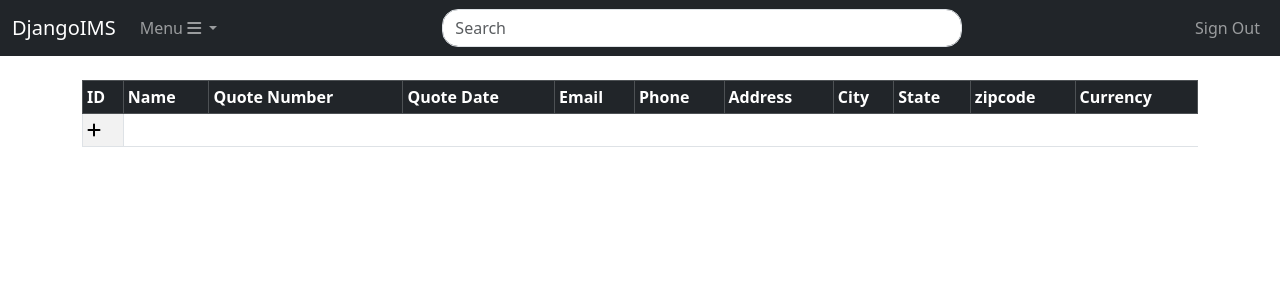
After one commit to DolaZaeem/Django-CRM, a Django app: page /Incomplete in a window 1280 px wide. The commit adds this page. Shown: the top 300 px of the page. Run offline with Django 5.2, Linux system fonts and the light colour scheme; a user stored in the database is signed in; tables that the repository leaves empty hold one stand-in row (values such as "Sample post"); lists and menus that the app fills with data are empty.

Commit message:
Incomplete quote section created

```diff
--- /dev/null
+++ b/dcrm/website/templates/Incomplete.html
@@ -0,0 +1,53 @@
+{% extends 'base.html' %}
+
+{% block content %}
+<head>
+    <link rel="stylesheet" href="https://cdnjs.cloudflare.com/ajax/libs/font-awesome/6.5.1/css/all.min.css">
+  </head>
+
+  <div>
+      <div>
+          <table class="table table-striped table-hover table-bordered table-sm">
+              <thead class="table-dark">
+                  <tr>
+                      <th scope="col">ID</th>
+                      <th scope="col">Name</th>
+                      <th scope="col">Quote Number</th>
+                      <th scope="col">Quote Date</th>
+                      <th scope="col">Email</th>
+                      <th scope="col">Phone</th>
+                      <th scope="col">Address</th>
+                      <th scope="col">City</th>
+                      <th scope="col">State</th>
+                      <th scope="col">zipcode</th>
+                      <th scope="col">Currency</th>
+                  </tr>
+              </thead>
+              <tbody>
+                  {% if records %}
+                  {% for qt in records %}
+                  <tr>
+                      <td><a href="{%url 'record' qt.id %}">{{ qt.id }}</a></td>
+                      <td>{{ qt.Customer_name }}</td>
+                      <td>{{ qt.Quote_no }}</td>
+                      <td>{{ qt.Quote_date }}</td>
+                      <td>{{ qt.Customer_email }}</td>
+                      <td>{{ qt.Phone }}</td>
+                      <td>{{ qt.Address }}</td>
+                      <td>{{ qt.City }}</td>
+                      <td>{{ qt.State }} </td>
+                      <td>{{ qt.Zipcode }}</td>
+                      <td>{{ qt.Currency}}</td>
+                  </tr>
+                  {% endfor %}
+                  {% endif %}
+                  <tr>
+                      <td><a class="nav-link" href="{% url 'add_record' %}"><i class="fas fa-plus"></i></a></td>
+                  </tr>
+              </tbody>
+          </table>
+
+
+
+      </div>
+{% endblock %}
--- a/dcrm/website/templates/navbar.html
+++ b/dcrm/website/templates/navbar.html
@@ -4,8 +4,8 @@
 </head>
 <style>
   .d-flex.w-50 {
-  margin: 0 auto;
-}
+    margin: 0 auto;
+  }
 </style>
 
 <nav class="navbar navbar-expand-lg navbar-dark bg-dark">
@@ -20,8 +20,18 @@
     {% if user.is_authenticated %}
     <div class="collapse navbar-collapse" id="navbarNav">
       <ul class="navbar-nav">
-        <li class="nav-item menu-item">
-          <a class="nav-link menu-link" href="#">Menu</a>
+        <li class="nav-item dropdown">
+          <a class="nav-link dropdown-toggle" href="#" role="button" data-bs-toggle="dropdown" aria-expanded="false">
+            Menu <i class="fa-solid fa-bars"></i>
+          </a>
+          <ul class="dropdown-menu">
+            <li><a class="dropdown-item" href="{% url 'Incomplete' %}">Quotes with no items</a></li>
+            <li><a class="dropdown-item" href="#">Filter and Create Data visualization</a></li>
+            <li>
+              <hr class="dropdown-divider">
+            </li>
+            <li><a class="dropdown-item" href="#">Import Data from Spreadsheet</a></li>
+          </ul>
         </li>
       </ul>
       <!--Search Form -->
--- a/dcrm/website/urls.py
+++ b/dcrm/website/urls.py
@@ -13,4 +13,5 @@ urlpatterns = [
     path('add_items/<int:pk>',views.add_items,name='add_items'),
     path('item_details/<int:pk>',views.update_item,name='update_item'),
     path('delete_items/<int:pk>',views.delete_items,name='delete_items'),
+    path('Incomplete',views.Incomplete,name='Incomplete'),
 ]
--- a/dcrm/website/views.py
+++ b/dcrm/website/views.py
@@ -136,3 +136,11 @@ def delete_items(request,pk):
     else:
         messages.success(request,"You must be logged in to delete that")
         return redirect('home')
+
+def Incomplete(request):
+    if request.user.is_authenticated:
+        records = Quote_ovr.objects.filter(quote_det__isnull=True)
+        return render(request, 'Incomplete.html', {'records':records})
+    else:
+        messages.success(request,"You must be logged in to view that")
+        return redirect('home')
```
